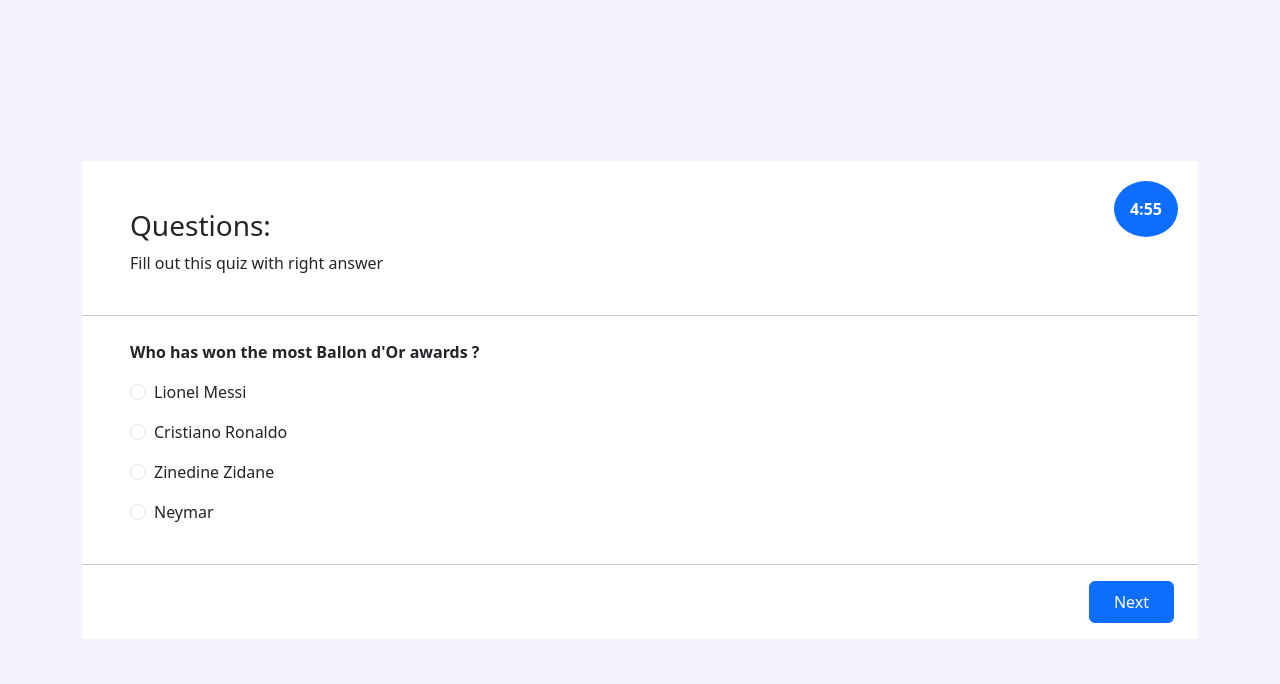
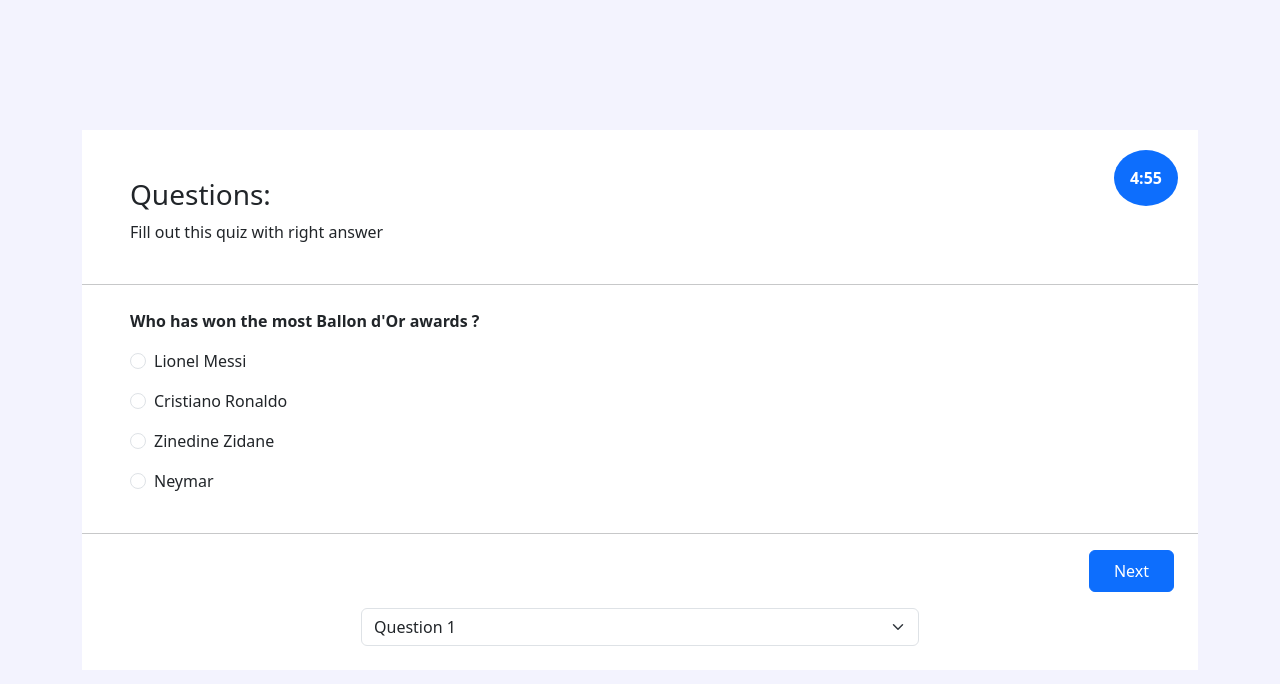
Before and after one commit to Omar-ElMoataz282/Quiz, a React (Vite) app: page / in a window 1280 px wide. Shown: the top 684 px of the page. Built offline with nearby package versions, Linux system fonts and the light colour scheme.

Commit message:
Add Multiple Select Question

```diff
--- /dev/null
+++ b/src/Components/QueOptions/QueOptions.jsx
@@ -0,0 +1,32 @@
+import { Form } from "react-bootstrap";
+import { Questions } from "../../Data/Questions";
+
+function QueOptions(props) {
+  const showQuestions = Questions.map((_, index) => {
+    const isAnswered = props.selectedAnswers[index] !== null;
+
+    return (
+      <option
+        key={index}
+        value={index}
+        style={{ color: isAnswered ? "green" : "red" }}
+      >
+        {`Question ${index + 1}`}
+      </option>
+    );
+  });
+  return (
+    <Form.Select
+      aria-label="select"
+      className="w-50 m-auto mb-4"
+      value={props.curQue}
+      onChange={(e) => {
+        props.setCurQue(parseInt(e.target.value));
+      }}
+    >
+      {showQuestions}
+    </Form.Select>
+  );
+}
+
+export default QueOptions;
--- a/src/Components/Quiz/Quiz.jsx
+++ b/src/Components/Quiz/Quiz.jsx
@@ -3,6 +3,7 @@
 import { Questions } from "../../Data/Questions";
 import Result from "../Result/Result";
 import Timer from "../Timer/Timer";
+import QueOptions from "../QueOptions/QueOptions";
 
 function Quiz() {
   const [curQue, setCurQue] = useState(0);
@@ -121,6 +122,12 @@
               {curQue < Questions.length - 1 ? "Next" : "Submit"}
             </Button>
           </div>
+
+          <QueOptions
+            curQue={curQue}
+            setCurQue={setCurQue}
+            selectedAnswers={selectedAnswers}
+          />
         </div>
       ) : (
         <Result
```
